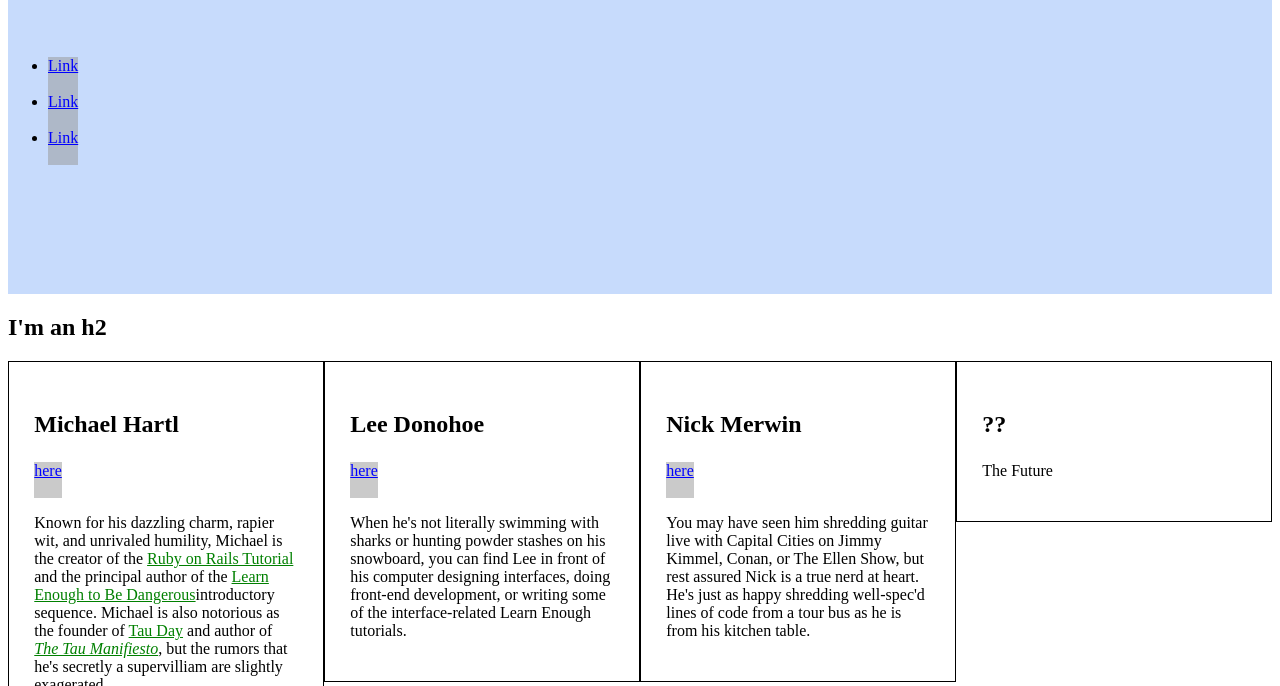
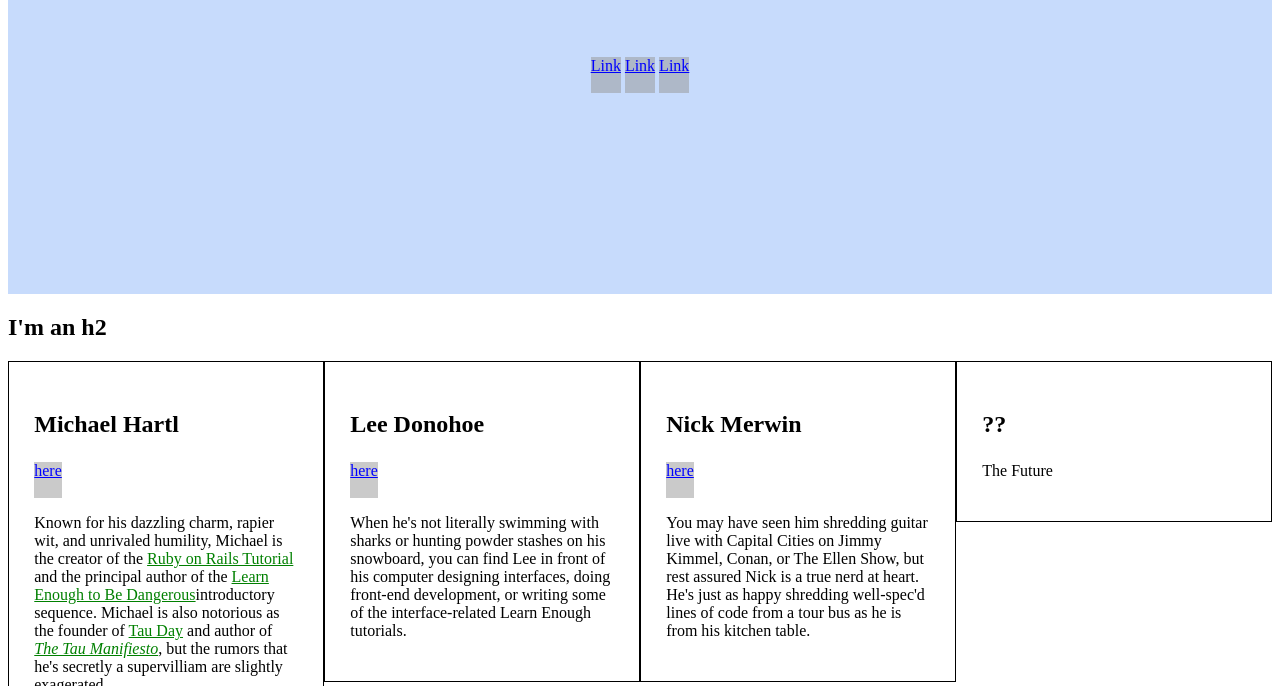
Before and after one commit to Geek-and-proud/Geek-and-proud.github.io, a plain HTML site: page index.html in a window 1280 px wide. Shown: the part 114-800 px from the top of the page. Drawn offline with Linux system fonts and the light colour scheme.

Commit message:
Add Section 4.5 changes

```diff
--- a/index.html
+++ b/index.html
@@ -30,10 +30,21 @@
         height: 36px;
       }
 
+      .social-list {
+        list-style: none;
+        padding: 0;
+        text-align: center;
+      }
+
+      .social-list > li {
+        display: inline-block;
+      }
+
       /* BIO STYLES */
 
       .bio-wrapper{
         font-size: 24px;
+        overflow: hidden;
       }
 
       .bio-wrapper::after{
@@ -73,7 +84,7 @@
     <div class="full-hero hero-home">
 
       <h1>I'm an h1</h1>
-      <ul>
+      <ul class="social-list">
         <li>
           <a href="http://example.com/" class="social-link">Link</a>
         </li>
```
